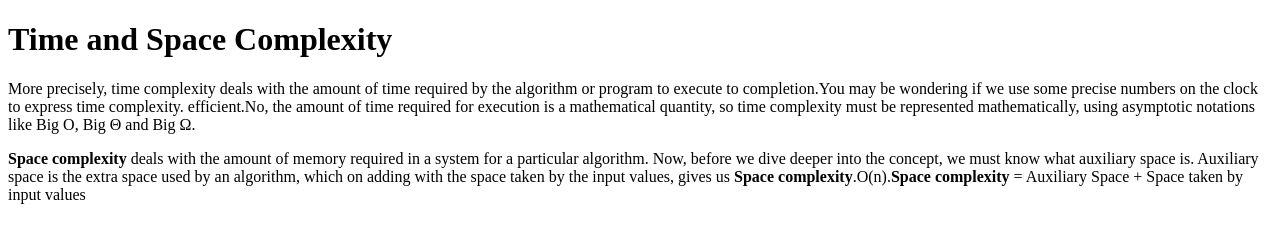
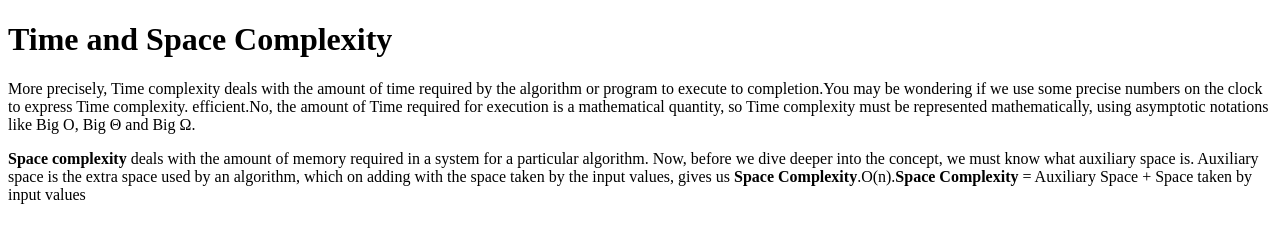
Before and after one commit to acciojob/time-and-space-complexity-devDebasishMandal, a website: page main.html in a window 1280 px wide. Drawn offline with Linux system fonts and the light colour scheme.

Commit message:
created a submission

```diff
--- a/main.html
+++ b/main.html
@@ -8,9 +8,9 @@
 
 <body>
     <h1>Time and Space Complexity</h1>
-    <p>More precisely, time complexity deals with the amount of time required by the algorithm or program to execute to completion.You may be wondering if we use some precise numbers on the clock to express time complexity. efficient.No, the amount of time required for execution is a mathematical quantity, so time complexity must be represented mathematically, using asymptotic notations like Big O, Big Θ and Big Ω.</p>
+    <p>More precisely, Time complexity deals with the amount of time required by the algorithm or program to execute to completion.You may be wondering if we use some precise numbers on the clock to express Time complexity. efficient.No, the amount of Time required for execution is a mathematical quantity, so Time complexity must be represented mathematically, using asymptotic notations like Big O, Big Θ and Big Ω.</p>
 
-    <p><b>Space complexity</b> deals with the amount of memory required in a system for a particular algorithm. Now, before we dive deeper into the concept, we must know what auxiliary space is. Auxiliary space is the extra space used by an algorithm, which on adding with the space taken by the input values, gives us <b>Space complexity</b>.O(n).<b>Space complexity</b> = Auxiliary Space + Space taken by input values</p>
+    <p><b>Space complexity</b> deals with the amount of memory required in a system for a particular algorithm. Now, before we dive deeper into the concept, we must know what auxiliary space is. Auxiliary space is the extra space used by an algorithm, which on adding with the space taken by the input values, gives us <b>Space Complexity</b>.O(n).<b>Space Complexity</b> = Auxiliary Space + Space taken by input values</p>
 	<!-- the entire body must be written by student -->
     <script type="text/javascript" src="./script.js">
 </script>
```
